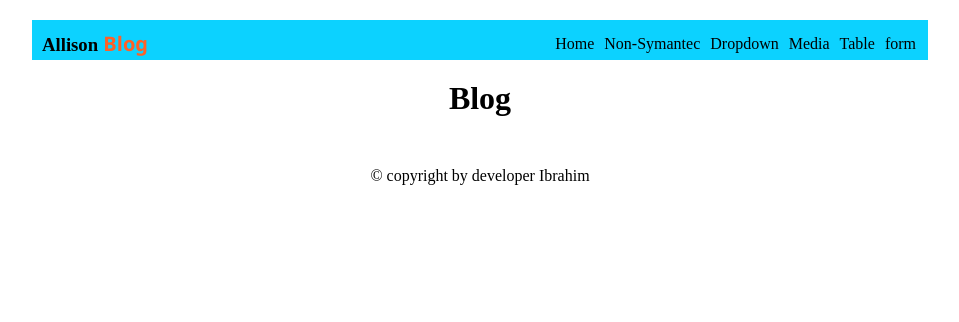
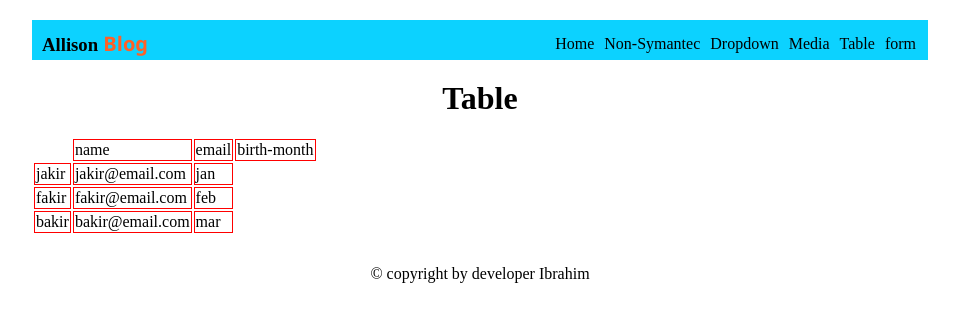
Before and after one commit to IbrahimDev007/htmlOverview, a plain HTML site: page table.html in a window 1280 px wide. Shown: the whole page, without its empty margins (68-1027 px from the left). Drawn offline with Linux system fonts and the light colour scheme.

Commit message:
table section finish

```diff
--- a/css/style.css
+++ b/css/style.css
@@ -96,6 +96,7 @@ a{
 /* .banner-title{
     position: absolute;
 } */
+/* section css */
 .blog-title{
     text-align: center;
     padding: 20px;
@@ -131,3 +132,7 @@ footer{
     width: 600px;
 
 }
+/* Table css */
+table td{
+    border: 1px solid red;
+}
--- a/table.html
+++ b/table.html
@@ -11,34 +11,56 @@
 		<header>
 			<!-- Navbar -->
 			<nav>
-                <div class="navbar">
-				<h3 class="navbar-title">Allison<span class="nav-title"> Blog</span></h3>
-				<ul  >
-					<li ><a href="symentic.html">Home</a></li>
-					<li ><a href="nonsymantic.html"> Non-Symantec</a></li>
-					<li  class="content">
-                      Dropdown  <ul >
-                            <li >Dropdown 1</li>
-                            <li >Dropdown 2</li>
-                            <li >Dropdown 3</li>
-                            <li >Dropdown 4</li>
-                        </ul>
+				<div class="navbar">
+					<h3 class="navbar-title">
+						Allison<span class="nav-title"> Blog</span>
+					</h3>
+					<ul>
+						<li><a href="symentic.html">Home</a></li>
+						<li><a href="nonsymantic.html"> Non-Symantec</a></li>
+						<li class="content">
+							Dropdown
+							<ul>
+								<li>Dropdown 1</li>
+								<li>Dropdown 2</li>
+								<li>Dropdown 3</li>
+								<li>Dropdown 4</li>
+							</ul>
 						</li>
-						<li ><a href="/HtmlOverview/media.html">Media</a></li>
+						<li><a href="/HtmlOverview/media.html">Media</a></li>
 						<li><a href="table.html">Table</a></li>
 						<li><a href="form.html">form</a></li>
-				</ul>
-            </div>
-
+					</ul>
+				</div>
 			</nav>
 		</header>
 		<main>
-     <h1 class="blog-title">Blog</h1>
-
-
+			<h1 class="blog-title">Table</h1>
+			<table>
+			<th>
+				<td>name</td>
+				<td>email</td>
+				<td>birth-month</td>
+			</th>
+			<tbody>
+				<tr>
+					<td>jakir</td>
+					<td>jakir@email.com</td>
+					<td>jan</td>
+				</tr>
+				<tr>
+					<td>fakir</td>
+					<td>fakir@email.com</td>
+					<td>feb</td>
+				</tr>
+				<tr>
+					<td>bakir</td>
+					<td>bakir@email.com</td>
+					<td>mar</td>
+				</tr>
+			</tbody>
+		</table>
 		</main>
 	</body>
-	<footer>
-		&copy copyright by developer Ibrahim
-	</footer>
+	<footer>&copy copyright by developer Ibrahim</footer>
 </html>
```
Also changed, not shown: form.html (+1 -1 lines).
